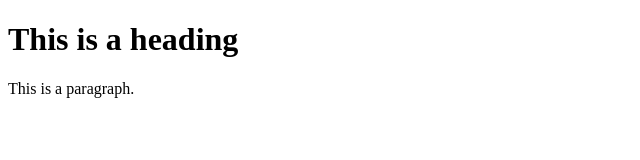
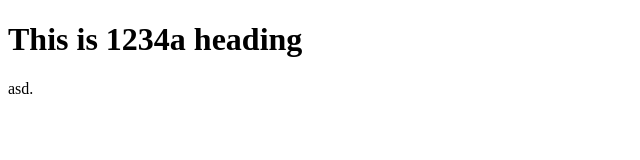
Before and after one commit to gaborver/shop, a plain HTML site: page index.html in a window 1280 px wide. Shown: the whole page, without its empty margins (0-640 px from the left). Drawn offline with Linux system fonts and the light colour scheme.

Commit message:
Update index.html

```diff
--- a/index.html
+++ b/index.html
@@ -3,8 +3,8 @@
 <title>HTML Tutorial</title>
 <body>
 
-<h1>This is a heading</h1>
-<p>This is a paragraph.</p>
+<h1>This is 1234a heading</h1>
+<p>asd.</p>
 
 </body>
 </html>
```
